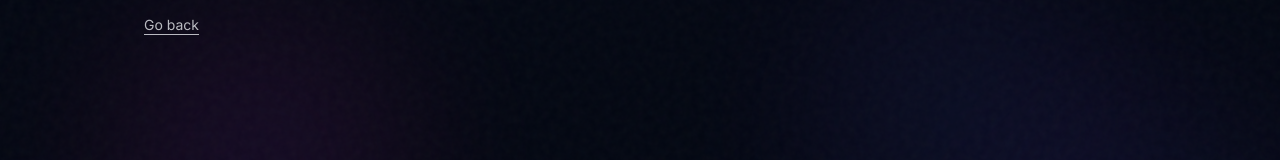
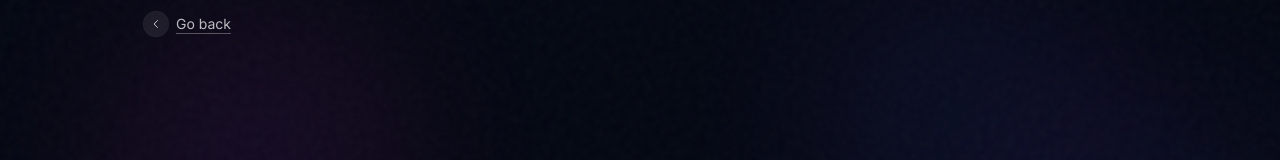
Before and after one commit to row-huh/roha.dev-v3, a Next.js app in the folder src/: page /assistant in a window 1280 px wide. Shown: the top 160 px of the page. Built offline with nearby package versions, Linux system fonts and the light colour scheme.

Commit message:
updated pportfolio

```diff
--- a/src/app/assistant/page.tsx
+++ b/src/app/assistant/page.tsx
@@ -4,11 +4,12 @@ import { useEffect, useMemo, useRef, useState } from "react"
 import Link from "next/link"
 import { useChat } from "@ai-sdk/react"
 import { useSearchParams } from "next/navigation"
-import InteractiveBackground from "@/components/interactive-background"
+import AnimatedBackground from "@/components/interactive-background"
 import { Input } from "@/components/ui/input"
 import { Button } from "@/components/ui/button"
-import { Send, StopCircle, Home, Briefcase, PenLine, Mail, ChevronRight } from 'lucide-react'
+import { Send, StopCircle, Home, Briefcase, PenLine, Mail, ChevronRight } from "lucide-react"
 import { projectDetails } from "@/app/projects/[slug]/projectDetails"
+import InteractiveBackground from "@/components/interactive-background"
 
 type ToolName = "home" | "work" | "writing" | "contact" | undefined
 
@@ -57,7 +58,7 @@ function extractToolTag(text: string): { cleanedText: string; tool: ToolName } {
  * - internal projects (/projects/slug)
  */
 function renderWithLinks(text: string) {
-  const urlRegex = /(https?:\/\/[^\s]+|\/writing\/[a-z0-9\-]+|\/projects\/[a-z0-9\-]+)/gi
+  const urlRegex = /(https?:\/\/[^\s]+|\/writing\/[a-z0-9-]+|\/projects\/[a-z0-9-]+)/gi
   const parts = text.split(urlRegex)
 
   return parts.map((part, i) => {
@@ -84,7 +85,7 @@ function renderWithLinks(text: string) {
  * Extract unique internal links from a text: /projects/{slug} and /writing/{slug}
  */
 function extractInternalLinks(text: string): Array<{ kind: "projects" | "writing"; slug: string; href: string }> {
-  const re = /(\/(projects|writing)\/([a-z0-9\-]+))/gi
+  const re = /(\/(projects|writing)\/([a-z0-9-]+))/gi
   const list: Array<{ kind: "projects" | "writing"; slug: string; href: string }> = []
   const seen = new Set<string>()
   let m: RegExpExecArray | null
@@ -157,7 +158,7 @@ function LinkTile({ href, kind, slug }: { href: string; kind: "projects" | "writ
   // Project title from local details, else humanize slug
   const humanize = (s: string) => s.replace(/-/g, " ").replace(/\b\w/g, (c) => c.toUpperCase())
   const projectTitle = isProject ? (projectDetails as any)?.[slug]?.title : undefined
-  const label = isProject ? (projectTitle || humanize(slug)) : humanize(slug)
+  const label = isProject ? projectTitle || humanize(slug) : humanize(slug)
   const eyebrow = isProject ? "Project" : "Post"
 
   return (
@@ -239,7 +240,7 @@ export default function AssistantPage() {
 
   const suggestions = useMemo(
     () => ["Show me recent projects", "What’s the latest post?", "What are you working on now?"],
-    []
+    [],
   )
 
   const handleSend = (text?: string) => {
@@ -252,17 +253,29 @@ export default function AssistantPage() {
 
   return (
     <div className="relative min-h-screen text-gray-100">
-      < InteractiveBackground />
+      <InteractiveBackground />
 
       {/* Minimal nav link */}
       <header className="relative z-10">
         <div className="mx-auto max-w-5xl px-4 py-3">
           <Link
             href="/"
-            className="text-sm text-gray-200/80 hover:text-white underline underline-offset-4"
+            className="group inline-flex items-center gap-2 text-sm text-gray-200/80 hover:text-white transition-all duration-200"
             aria-label="Go back"
           >
-            Go back
+            <div className="flex items-center justify-center w-6 h-6 rounded-full bg-white/[0.08] ring-1 ring-white/10 backdrop-blur-sm transition-all duration-200 group-hover:bg-white/[0.12] group-hover:ring-white/20">
+              <svg
+                className="w-3 h-3 transition-transform duration-200 group-hover:-translate-x-0.5"
+                fill="none"
+                stroke="currentColor"
+                viewBox="0 0 24 24"
+              >
+                <path strokeLinecap="round" strokeLinejoin="round" strokeWidth={2} d="M15 19l-7-7 7-7" />
+              </svg>
+            </div>
+            <span className="underline underline-offset-4 decoration-white/30 group-hover:decoration-white/60 transition-colors duration-200">
+              Go back
+            </span>
           </Link>
         </div>
       </header>
@@ -334,9 +347,7 @@ export default function AssistantPage() {
                                           : "mr-auto ring-white/12 bg-white/[0.06] text-gray-100"
                                       }`}
                         >
-                          <div className="whitespace-pre-wrap break-words">
-                            {renderWithLinks(cleanedText)}
-                          </div>
+                          <div className="whitespace-pre-wrap break-words">{renderWithLinks(cleanedText)}</div>
                         </div>
                       </div>
 
```
